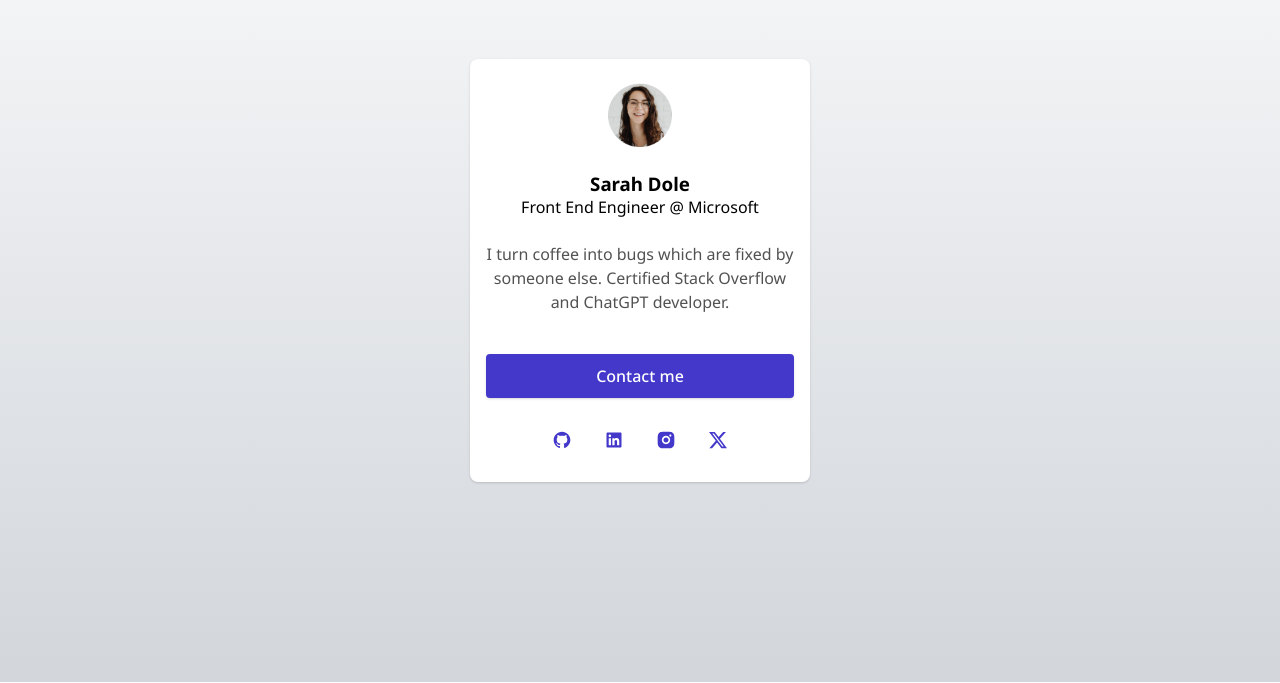
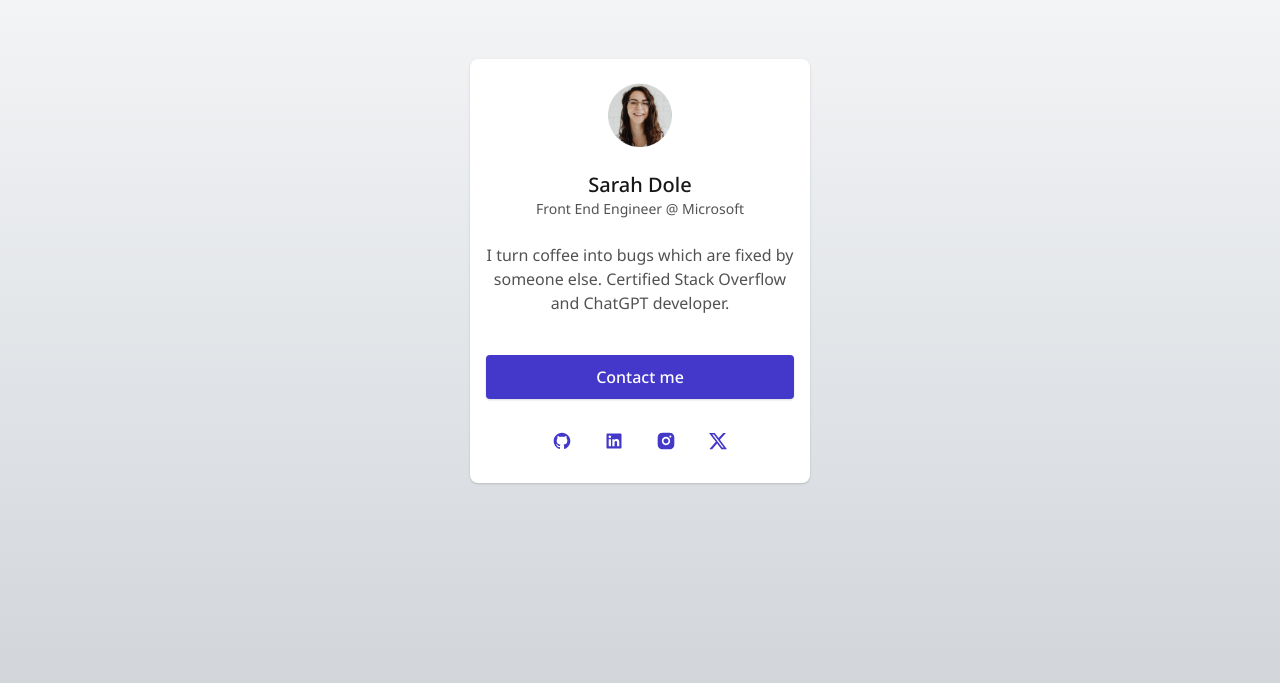
Before and after one commit to vinaymmath/gfep-profile-card, a React (Vite) app: page / in a window 1280 px wide. Shown: the part 141-824 px from the top of the page. Built offline with nearby package versions, Linux system fonts and the light colour scheme.

Commit message:
css fixes for profile name and jd

```diff
--- a/src/App.css
+++ b/src/App.css
@@ -52,6 +52,24 @@ body {
   margin: 1.5rem 0;
 }
 
+.profile-name{
+  font-family: "Noto Sans";
+  font-weight: 500;
+  font-size: 1.25rem;
+  line-height: 1.75rem;
+  text-align: center;
+  color: #171717;
+}
+
+.profile-jd{
+  font-family: "Noto Sans";
+  font-weight: 400;
+  font-size: 0.875rem;
+  line-height: 1.25rem;
+  text-align: center;
+  color: #525252;
+}
+
 .profile-desc{
   font-weight: 400;
   font-size: 1rem;
```
